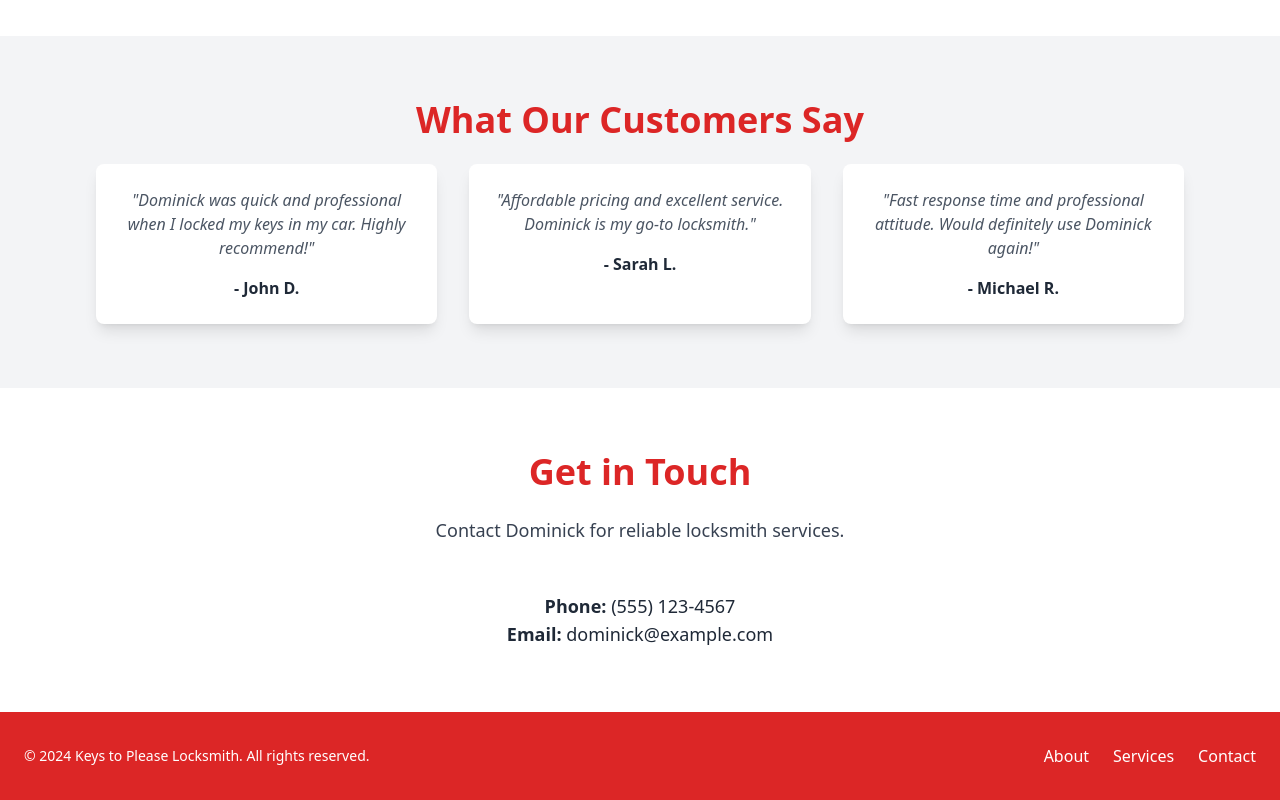
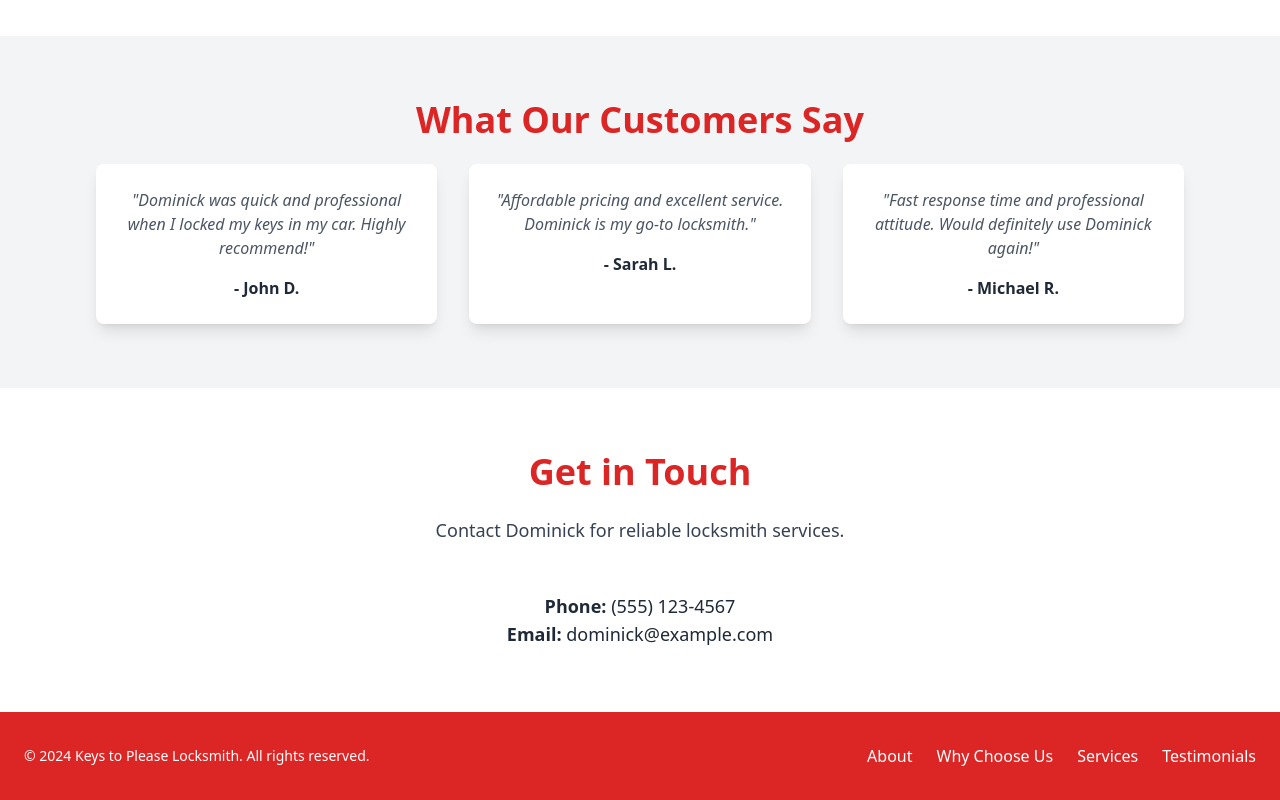
Before and after one commit to rathianmol/dominick_locksmith, a React (Vite) app: page / in a window 1280 px wide. Shown: the part 1264-2064 px from the top of the page. Built offline with nearby package versions, Linux system fonts and the light colour scheme.

Commit message:
updating footer

```diff
--- a/src/components/Footer.jsx
+++ b/src/components/Footer.jsx
@@ -9,11 +9,14 @@ export default function Footer() {
             <a href="#hero" className="hover:text-gray-200 transition">
               About
             </a>
+            <a href="#whyChooseUs" className="hover:text-gray-200 transition">
+              Why Choose Us
+            </a>
             <a href="#services" className="hover:text-gray-200 transition">
               Services
             </a>
-            <a href="#contact" className="hover:text-gray-200 transition">
-              Contact
+            <a href="#testimonials" className="hover:text-gray-200 transition">
+              Testimonials
             </a>
           </div>
         </div>
```
